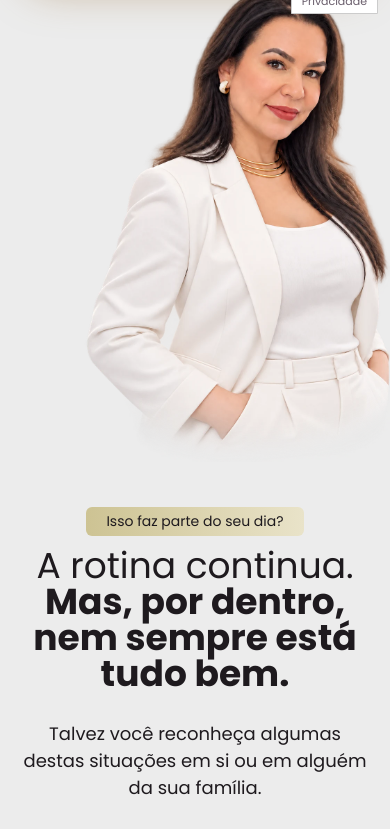
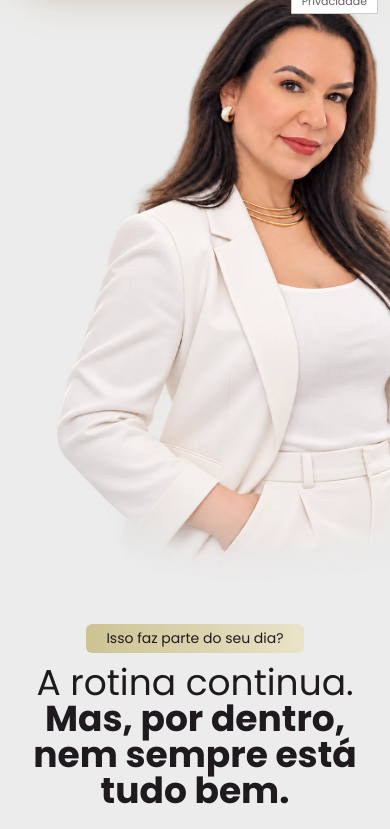
Before and after one commit to t0non/lpLeticiaAragao, a website: page index.html in a window 390 px wide. Shown: the part 830-1659 px from the top of the page. Drawn offline with Linux system fonts and the light colour scheme.

Commit message:
fix(mobile): centralizar imagens da hero e da sessao acolhimento no mobile

```diff
--- a/styles.css
+++ b/styles.css
@@ -245,7 +245,9 @@ dialog::backdrop { background: #1e1a1ed9; }
   .hero-description { margin-top: 24px; }
   .hero .cta { margin-top: 36px; }
   .mobile-photo { display: block; height: auto; width: 100%; aspect-ratio: 550 / 430; object-fit: cover; object-position: center bottom; margin-top: 15px; }
-  .hero .mobile-photo { margin-top: 0; aspect-ratio: 1122 / 1402; object-fit: contain; object-position: center; }
+  .hero picture, .integral picture { display: block; overflow: hidden; width: 100%; }
+  .hero .mobile-photo { margin-top: 0; width: 124%; max-width: none; margin-left: -13%; aspect-ratio: 1122 / 1402; object-fit: contain; }
+  .integral .mobile-photo { width: 130%; max-width: none; margin-left: -3%; margin-top: 25px; aspect-ratio: 1448 / 1086; object-fit: contain; }
   .challenges { min-height: 0; padding-top: 45px; }
   .challenge-grid { grid-template-columns: 1fr; margin-block: 28px 50px; gap: 16px; }
   .outline-card { border-radius: 40px; padding: 20px; }
```
